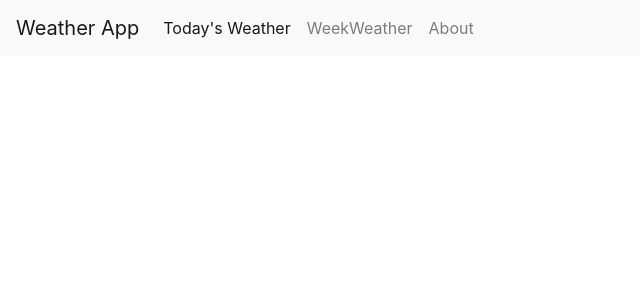
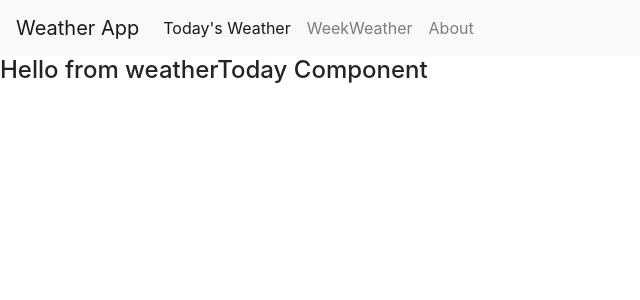
Before and after one commit to srisreedhar/ReactWeatherApp, a React (Create React App) app: page / in a window 1280 px wide. Shown: the top 300 px of the page, without its empty margins (0-640 px from the left). Built offline with nearby package versions, Linux system fonts and the light colour scheme.

Commit message:
added Frag/

```diff
--- a/src/App.js
+++ b/src/App.js
@@ -1,4 +1,4 @@
-import React, { Component } from 'react';
+import React, { Component, Fragment } from 'react';
 import 'bootstrap/dist/css/bootstrap.min.css';
 import WeatherToday from './components/WeatherToday';
 import Navbar from './components/Navbar';
@@ -8,9 +8,11 @@ class HomePage extends Component {
 
   render() {
     return (
-<Navbar/>
-
-      );
+      <Fragment>
+            <Navbar/>
+            <WeatherToday/>
+      </Fragment>
+            );
   }
 }
 
```
